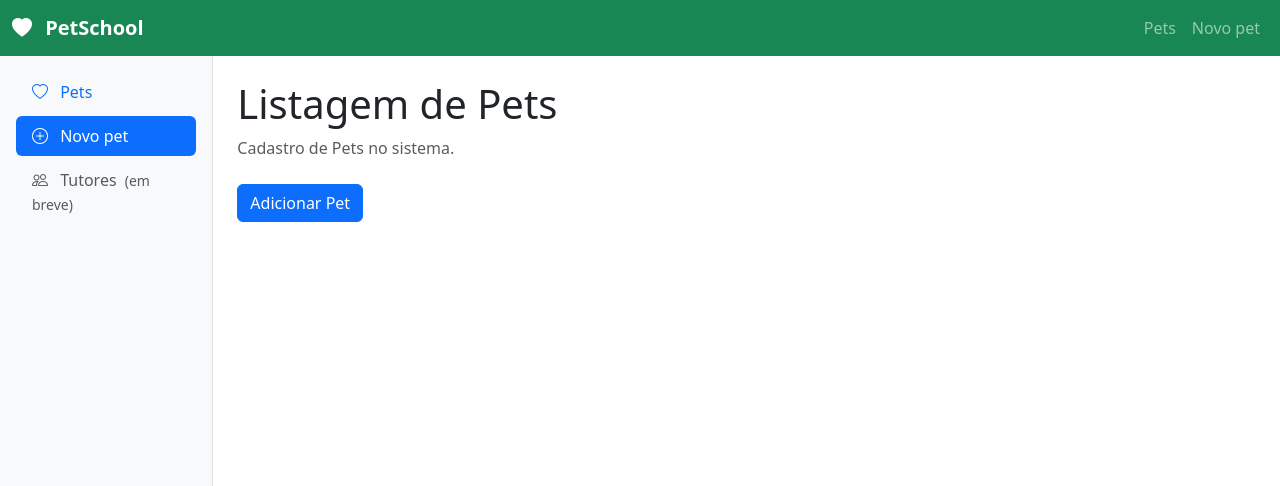
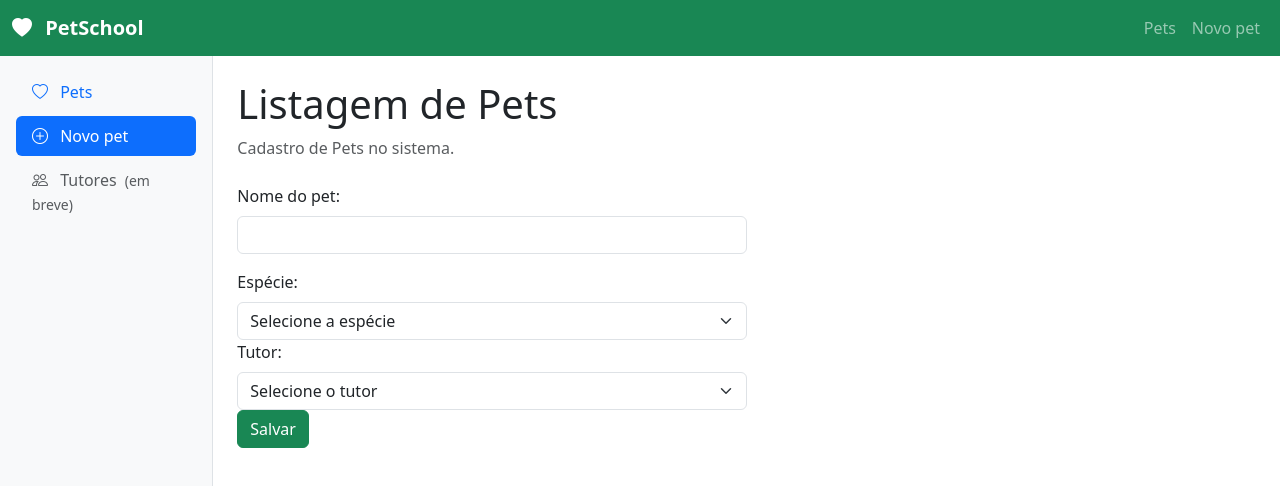
Before and after one commit to AnnaPavanello/hotel-pet, a Vue app: page /pets/novo in a window 1280 px wide. Shown: the top 486 px of the page. Built offline with nearby package versions, Linux system fonts and the light colour scheme; data requests are answered from the project's data file.

Commit message:
codigos feito em sala

```diff
--- a/src/router/index.js
+++ b/src/router/index.js
@@ -3,9 +3,15 @@ import { createRouter, createWebHistory } from 'vue-router';
 const router = createRouter({
   history: createWebHistory(import.meta.env.BASE_URL),
   routes: [
+
     {
       path: '/',
-      name: 'pet',
+      name: '/pets',
+      component: () => import('../views/PetView.vue'),
+    },
+    {
+      path: '/pets',
+      name: 'pets',
       component: () => import('../views/PetView.vue'),
     },
     {
--- a/src/views/AddPetView.vue
+++ b/src/views/AddPetView.vue
@@ -1,4 +1,49 @@
-<script setup></script>
+<script setup>
+  import { onMounted, ref } from 'vue';
+  import { useRoute } from 'vue-router';
+
+ // chamando a minha API para exibir os dados de tutor
+  const API_URL = 'http://localhost:3000';
+  const router = useRoute();
+
+  // chamando a minha API para exibir os dados de tutor
+  const tutores = ref([]);
+
+  async function carregarTutores() {
+    const resposta = await fetch(`${API_URL}/tutores`);
+    console.log('tutores', resposta);
+    // transformando os valores da minha API para o fromato JSON
+    tutores.value = await resposta.json();
+  }
+
+  // chamando a minha API para salvar os dados de pet
+  const novoPet = ref({
+    nome: '',
+    especie: '',
+    tutorId: '',
+  });
+
+  async function salvarPet() {
+    // fazendo a requisição para a API para o servidor
+    await fetch(`${API_URL}/pets`, {
+      method: 'POST',
+      headers: {
+        'Content-Type': 'application/json',
+      },
+      body: JSON.stringify(novoPet.value),
+    });
+    router.push({'name': 'pets'});
+
+    // limpando os campos do formulário
+    novoPet.value = {
+      nome: '',
+      especie: '',
+      tutorId: '',
+    };
+  }
+
+  onMounted(carregarTutores);
+</script>
 
 <template>
   <div>
@@ -7,11 +52,58 @@
       <p class="text-body-secondary mb-0">Cadastro de Pets no sistema.</p>
     </header>
 
+    <!--
     <RouterLink
       class="btn btn-primary"
       :to="{ name: 'addPet' }"
     >
       Adicionar Pet
     </RouterLink>
+    -->
+
+
+    <form @submit.prevent="salvarPet">
+      <div class="col-md-6 mb-3">
+        <label for="nome" class="form-label">Nome do pet:</label>
+        <input
+          type="text"
+          id="nome"
+          v-model="novoPet.nome"
+          class="form-control"
+          required
+        />
+      </div>
+
+
+      <div class="col-md-6">
+        <label for="especie" class="form-label">Espécie:</label>
+        <select
+          v-model="novoPet.especie"
+          class="form-select"
+          required
+        >
+          <option value="" disabled>Selecione a espécie</option>
+          <option value="Cachorro">Cachorro</option>
+        </select>
+      </div>
+
+
+       <div class="col-md-6">
+        <label for="tutorId" class="form-label">Tutor:</label>
+        <select
+          v-model="novoPet.tutorId"
+          class="form-select"
+          required
+        >
+          <option value="" disabled>Selecione o tutor</option>
+          <option v-for="tutor in tutores" :value="tutor.id" :key="tutor.id">
+            {{ tutor.nome }}
+            </option>
+        </select>
+      </div>
+
+
+      <button type="submit" class="btn btn-success">Salvar</button>
+    </form>
   </div>
 </template>
--- a/src/views/PetView.vue
+++ b/src/views/PetView.vue
@@ -1,37 +1,31 @@
 <script setup>
-import { onMounted, ref } from 'vue';
+import {onMounted, ref} from 'vue'; 'onMounted'
+const API_URL = 'http://localhost:3000';  'API_URL'
 
-const API_URL = 'http://localhost:3000';
+const pets = ref([]); 'pets'
+const tutores = ref([]); 'tutores'
 
-const pets = ref([]);
-const tutores = ref([]);
-const carregando = ref(true);
-const erro = ref('');
+async function carregarDados() {
+  const respostaPets = await fetch(`${API_URL}/pets`);
 
-async function carregarPets() {
-  carregando.value = true;
-  erro.value = '';
-
-  try {
-    const respostaPets = await fetch(`${API_URL}/pets`);
-    if (!respostaPets.ok) {
-      throw new Error('Não foi possível carregar os pets.');
-    }
   pets.value = await respostaPets.json();
 
   const respostaTutores = await fetch(`${API_URL}/tutores`);
-    if (!respostaTutores.ok) {
-      throw new Error('Não foi possível carregar os tutores.');
+
+  tutores.value = await respostaTutores.json();
 }
-    tutores.value = await respostaTutores.json();
-  } catch {
-    erro.value = 'Não foi possível carregar os pets. Tente novamente.';
-  } finally {
-    carregando.value = false;
+function nomeDoTutor(tutorId){
+  for(const tutor of tutores.value){
+    if(tutor.id === tutorId){
+      return tutor.nome
+    }
   }
 }
 
-onMounted(carregarPets);
+onMounted(() => {
+  carregarDados();
+});
+
 </script>
 
 <template>
@@ -43,11 +37,7 @@ onMounted(carregarPets);
       </p>
     </header>
 </div>
-
-  <p v-if="carregando" role="status">Carregando pets...</p>
-  <p v-else-if="erro" role="alert">{{ erro }}</p>
-
-  <table v-else>
+<table class="table table-striped table-hover">
   <thead>
     <th>ID</th>
     <th>Nome</th>
@@ -55,20 +45,19 @@ onMounted(carregarPets);
     <th>Tutor</th>
   </thead>
   <tbody>
-      <tr
-        v-for="pet in pets"
-        :key="pet.id"
-      >
+    <tr v-for="pet in pets" :key="pet.id">
       <td>{{ pet.id }}</td>
       <td>{{ pet.nome }}</td>
       <td>{{ pet.especie }}</td>
-        <td>
-          {{
-            tutores.find((t) => t.id === pet.tutorId)?.nome ||
-            'Não especificado'
-          }}
-        </td>
+      <td>{{ nomeDoTutor(pet.tutorId) }}</td>
+
     </tr>
   </tbody>
 </table>
+
+
 </template>
+
+<script setup>
+
+</script>
```
Lines whose indentation alone changed are shown as unchanged.
